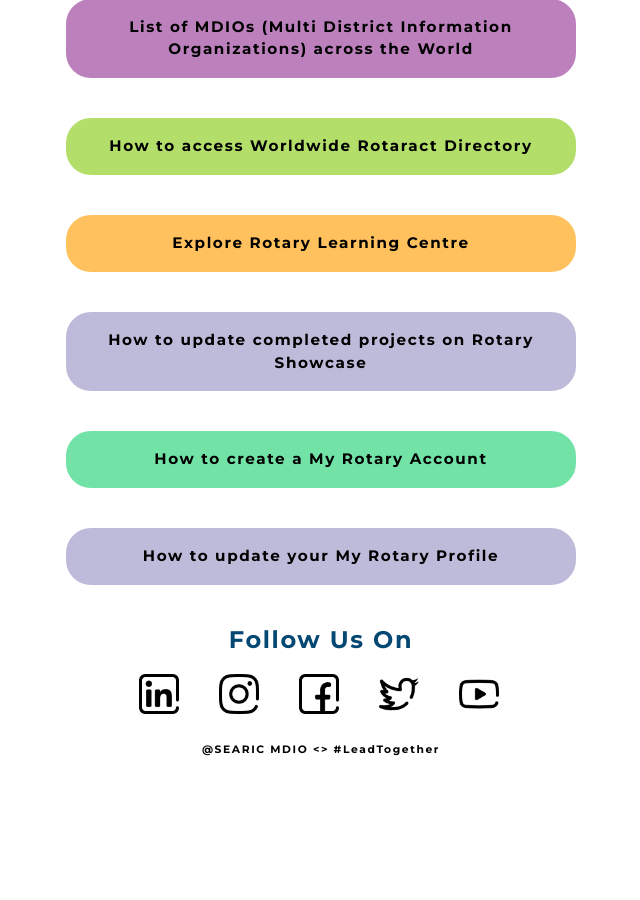
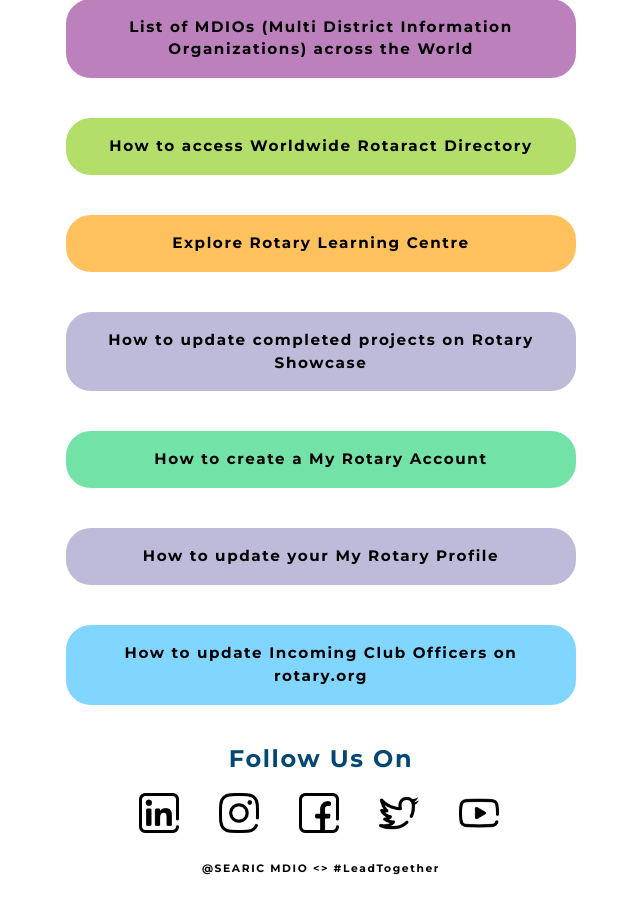
Before and after one commit to SEARICMDIO/RotaWallet, a Jekyll site: the page built from index.md, in a window 1280 px wide and 900 px high, scrolled down 906 px. Shown: the whole window, without its empty margins (319-959 px from the left). Built offline with Jekyll 4.4.1, drawn with Linux system fonts in a browser that asks for light colours; a script that is not in the unit is left out; before the commit the page ends 1687 px from its top, so only the background shows below that.

Commit message:
Update RotaWallet - SEARIC MDIO “wallet”

```diff
--- a/_data/referrals.yml
+++ b/_data/referrals.yml
@@ -48,6 +48,9 @@
   - title: How to update your My Rotary Profile
     url: https://www.youtube.com/watch?v=rl5X9UVHZSg
     color: lightgrayish-blue
+  - title: How to update Incoming Club Officers on rotary.org
+    url: https://www.youtube.com/watch?v=x9dV_Nc20AE
+    color: light-canyan
 body: "**Rota Wallet** is an initiative of **SEARIC MDIO** (*S*outh *E*ast
   *A*sia *R*otaract *I*nformation *C*entre) to help everyone understand Rotaract
   better :)"
```
